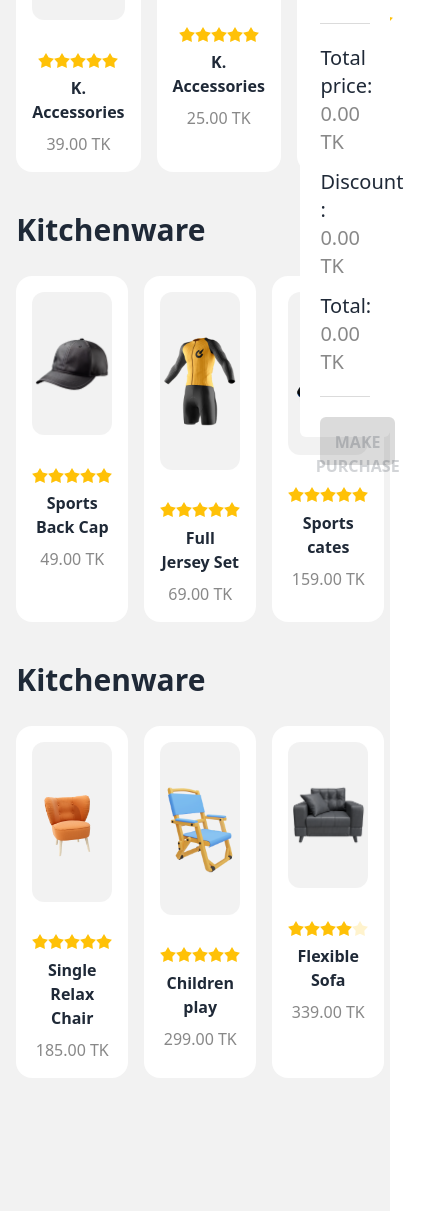
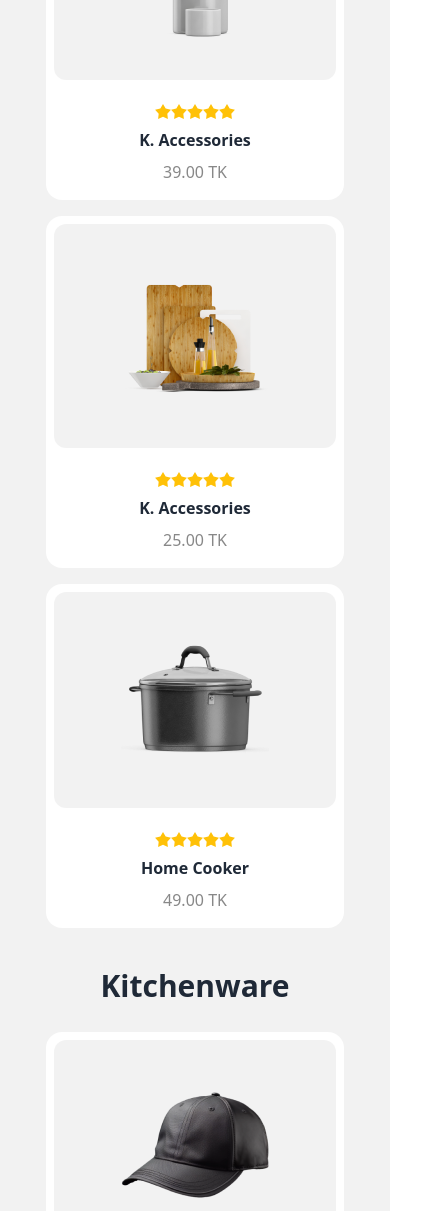
Before and after one commit to promahbubul/summer-sale, a plain HTML site: page index.html in a window 390 px wide. Shown: the part 782-1993 px from the top of the page, 438 px wide, since content can reach past the window. Drawn offline with nearby package versions, Linux system fonts and the light colour scheme.

Commit message:
mobile responsive

```diff
--- a/index.html
+++ b/index.html
@@ -47,10 +47,10 @@
       <section class="bg-yellow">
         <!-- Banner Container -->
         <div
-          class="w-10/12 font-work flex flex-row justify-center items-center mx-auto py-10 gap-4"
+          class="w-10/12 font-work flex flex-col-reverse lg:flex-row md:flex-row justify-center items-center mx-auto py-10 gap-4"
         >
           <!-- Banner Left -->
-          <div class="text-[#111111] w-1/2">
+          <div class="text-[#111111] w-full lg:w-1/2 md:w-1/2">
             <h4 class="text-black text-xl text-center font-medium mb-8">
               ---SALE FEVER---
             </h4>
@@ -76,21 +76,25 @@
     </header>
     <!-- Main Section -->
     <main class="bg-gray">
-      <div class="w-11/12 pt-20 gap-4 mx-auto flex flex-row">
+      <div class="w-11/12 pt-20 gap-4 mx-auto flex flex-col lg:flex-row">
         <!-- Products -->
-        <section id="products-list" class="w-9/12 mx-auto">
+        <section id="products-list" class="w-10/12 lg:w-9/12 mx-auto">
           <!-- Kitchenware Section -->
           <div class="">
-            <h1 class="text-3xl font-bold mb-7">Kitchenware</h1>
+            <h1
+              class="text-3xl text-center lg:text-left md:text-left font-bold mb-7"
+            >
+              Kitchenware
+            </h1>
             <!-- Item Container -->
-            <div class="flex flex-row gap-4">
+            <div class="flex flex-col lg:flex-row gap-4">
               <!-- Item 1 -->
               <div
                 onclick="cardClicked(0)"
                 class="card cursor-pointer w-full bg-white"
               >
                 <figure
-                  class="m-4 flex items-center justify-center rounded-xl bg-[#1111110D] py-10"
+                  class="m-2 lg:m-4 flex items-center justify-center rounded-xl bg-[#1111110D] py-10"
                 >
                   <img src="/images/prod1.png" alt="Shoes" class="rounded-xl" />
                 </figure>
@@ -136,7 +140,7 @@
                 class="card w-full bg-white cursor-pointer"
               >
                 <figure
-                  class="m-4 flex items-center justify-center rounded-xl bg-[#1111110D] py-10"
+                  class="m-2 lg:m-4 flex items-center justify-center rounded-xl bg-[#1111110D] py-10"
                 >
                   <img src="/images/prod2.png" alt="Shoes" class="rounded-xl" />
                 </figure>
@@ -182,7 +186,7 @@
                 class="card w-full bg-white cursor-pointer"
               >
                 <figure
-                  class="m-4 flex items-center justify-center rounded-xl bg-[#1111110D] py-10"
+                  class="m-2 lg:m-4 flex items-center justify-center rounded-xl bg-[#1111110D] py-10"
                 >
                   <img src="/images/prod3.png" alt="Shoes" class="rounded-xl" />
                 </figure>
@@ -226,16 +230,20 @@
           </div>
           <!-- Sportswear Section -->
           <div class="">
-            <h1 class="text-3xl font-bold mt-10 mb-7">Kitchenware</h1>
+            <h1
+              class="text-3xl text-center md:text-left lg:text-left font-bold mt-10 mb-7"
+            >
+              Kitchenware
+            </h1>
             <!-- Item Container -->
-            <div class="flex flex-row gap-4">
+            <div class="flex flex-col lg:flex-row gap-4">
               <!-- Item 4-->
               <div
                 onclick="cardClicked(3)"
                 class="card w-full bg-white cursor-pointer"
               >
                 <figure
-                  class="m-4 flex items-center justify-center rounded-xl bg-[#1111110D] py-10"
+                  class="m-2 lg:m-4 flex items-center justify-center rounded-xl bg-[#1111110D] py-10"
                 >
                   <img
                     src="./images/prod4.png"
@@ -287,7 +295,7 @@
                 class="card w-full bg-white cursor-pointer"
               >
                 <figure
-                  class="m-4 flex items-center justify-center rounded-xl bg-[#1111110D] py-10"
+                  class="m-2 lg:m-4 flex items-center justify-center rounded-xl bg-[#1111110D] py-10"
                 >
                   <img
                     src="./images/prod5.png"
@@ -339,7 +347,7 @@
                 class="card w-full bg-white cursor-pointer"
               >
                 <figure
-                  class="m-4 flex items-center justify-center rounded-xl bg-[#1111110D] py-10"
+                  class="m-2 lg:m-4 flex items-center justify-center rounded-xl bg-[#1111110D] py-10"
                 >
                   <img
                     src="./images/prod6.png"
@@ -387,16 +395,20 @@
           </div>
           <!-- Furniture Section -->
           <div class="mb-36">
-            <h1 class="text-3xl font-bold mt-10 mb-7">Kitchenware</h1>
+            <h1
+              class="text-3xl text-center lg:text-left md:text-left font-bold mt-10 mb-7"
+            >
+              Kitchenware
+            </h1>
             <!-- Item Container -->
-            <div class="flex flex-row gap-4">
+            <div class="flex flex-col lg:flex-row gap-4">
               <!-- Item 7 -->
               <div
                 onclick="cardClicked(6)"
                 class="card w-full bg-white cursor-pointer"
               >
                 <figure
-                  class="m-4 flex items-center justify-center rounded-xl bg-[#1111110D] py-10"
+                  class="m-2 lg:m-4 flex items-center justify-center rounded-xl bg-[#1111110D] py-10"
                 >
                   <img
                     src="./images/prod7.png"
@@ -448,7 +460,7 @@
                 class="card w-full bg-white cursor-pointer"
               >
                 <figure
-                  class="m-4 flex items-center justify-center rounded-xl bg-[#1111110D] py-10"
+                  class="m-2 lg:m-4 flex items-center justify-center rounded-xl bg-[#1111110D] py-10"
                 >
                   <img
                     src="./images/prod8.png"
@@ -498,7 +510,7 @@
                 class="card w-full bg-white cursor-pointer"
               >
                 <figure
-                  class="m-4 flex items-center justify-center rounded-xl bg-[#1111110D] py-10"
+                  class="m-2 lg:m-4 flex items-center justify-center rounded-xl bg-[#1111110D] py-10"
                 >
                   <img
                     src="./images/prod9.png"
@@ -546,7 +558,7 @@
           </div>
         </section>
         <!-- Product Cart -->
-        <aside class="w-3/12">
+        <aside class="w-full pb-20 lg:w-3/12 md:3/12">
           <!-- cupon -->
           <div class="bg-white rounded-md p-5 mt-[61px]">
             <h3 class="text-xl font-bold text-left">Have coupon?</h3>
@@ -605,7 +617,7 @@
             </button>
             <!-- Modal Start -->
             <dialog id="my_modal_1" class="modal">
-              <form method="dialog" class="modal-box p-16 text-center">
+              <form method="dialog" class="modal-box p-6 lg:p-16 md:p-12 text-center">
                 <img class="mx-auto mb-10" src="./images/congo.png" alt="" />
                 <h3 class="text-3xl font-bold font-work">Congratulations</h3>
                 <p class="py-4">
--- a/js/script.js
+++ b/js/script.js
@@ -78,11 +78,15 @@ document.getElementById('go-home').addEventListener('click', function() {
     const totalPrice = element('total-price')
     const discount = element('discount')
     const pay = element('pay')
+    const itemCart = element('item-cart');
 
     // clear element data
     totalPrice.innerText = '0.00';
     discount.innerText = '0.00';
     pay.innerText = '0.00';
+    itemCart.innerText = ""
+
+
 
     console.log(totalPrice, discount, pay)
 })
```
